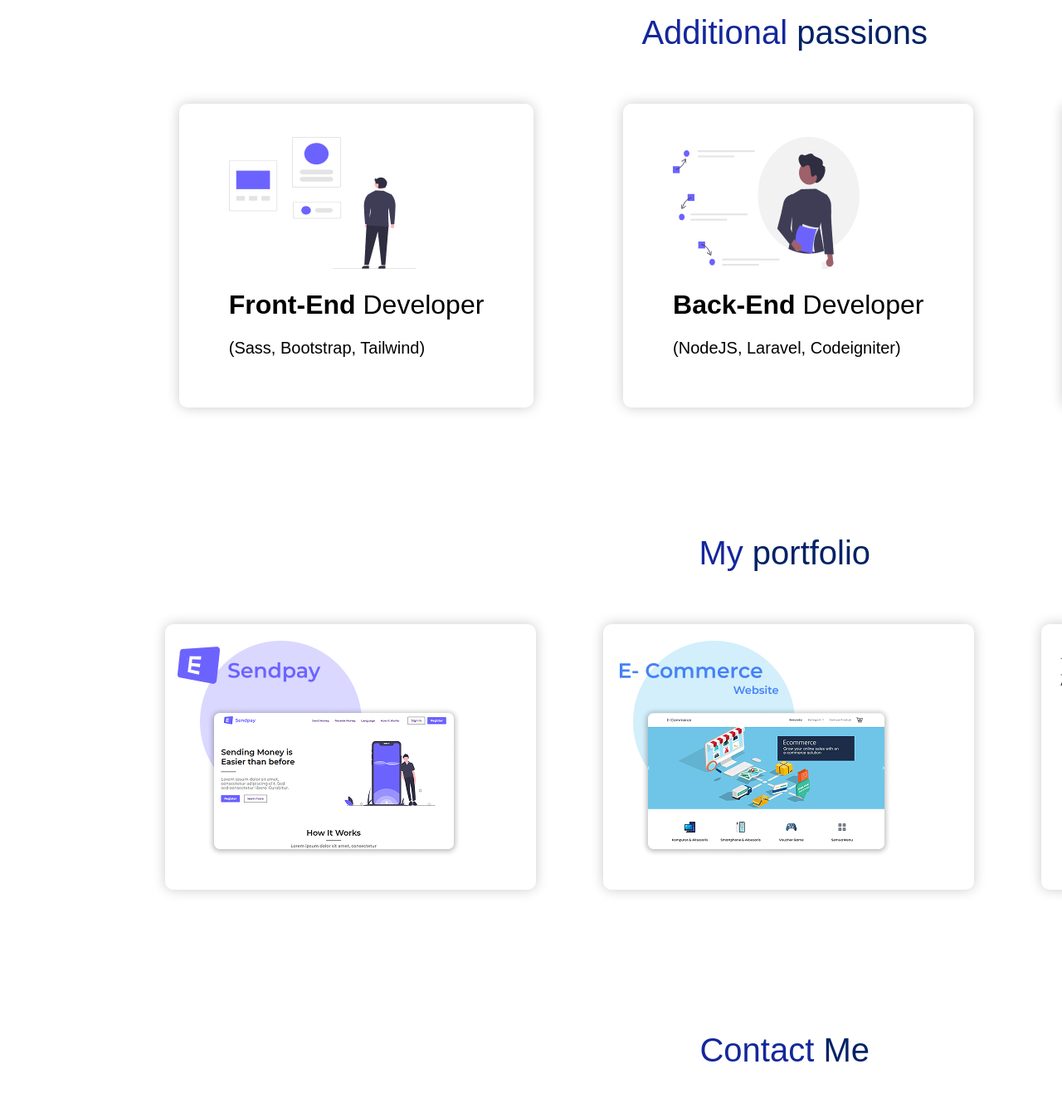
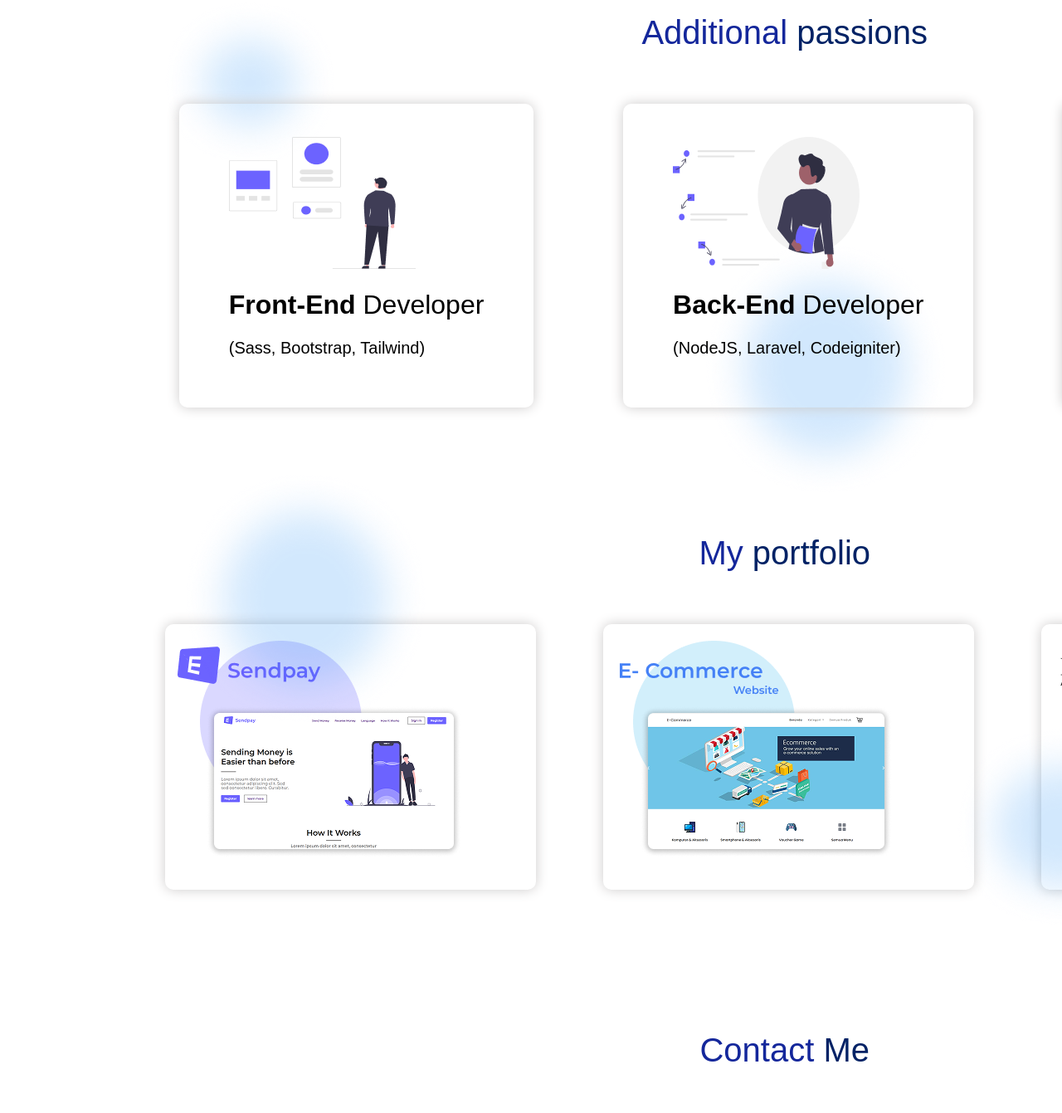
Before and after one commit to umaroo6/Lesson-13, a plain HTML site: page index.html in a window 1280 px wide. Shown: the part 840-2181 px from the top of the page at 83% size. Drawn offline with Linux system fonts and the light colour scheme.

Commit message:
New version with some problems

```diff
--- a/index.html
+++ b/index.html
@@ -65,7 +65,8 @@
     <br>
     <br>
     <br>
- <div>
+ <div style="  position: relative;
+   z-index: -1;">
      <h2 style="color: #14279B;font-size: 40px;font-weight: 100;text-align: center;">My <span style="color: #002265;font-weight: 400;">portfolio</span> </h2>
     <div class="d5">
 
@@ -97,7 +98,7 @@
 <br>
 <br>
 <br>
-<div>
+<div >
      <h2 style="color: #14279B;font-size: 40px;font-weight: 100;text-align: center;padding-bottom: 50px;">Contact <span style="color: #002265;font-weight: 400;">Me</span> </h2>
 <div class="d7">
     <div>
@@ -132,5 +133,9 @@
     <img style="width: 100%;" src="./Vector (2).png" >
    </div>
 </div>
+<div >
+    <img style="position: absolute;z-index: 0;top: 180px;left: 190px;" src="./Background.png">
+</div>
+
 </body>
 </html>
--- a/style.css
+++ b/style.css
@@ -1,6 +1,7 @@
 body{
     font-family: 'Poppins', sans-serif;
     width: 1875.516px;
+
 }
 .b1{
     border: none;
@@ -11,6 +12,7 @@ body{
     color: white;
 }
 .d1{
+
     display: flex;
     gap: 50px;
 }
@@ -27,6 +29,8 @@ body{
 
 }
 .d2{
+     position: relative;
+   z-index: 1;
     display: flex;
     padding: 20px 200px;
     justify-content: space-between;
@@ -36,14 +40,18 @@ body{
   color: #002265;font-size: 70px;
 }
 .d3{
+
     display: flex;
     padding: 30px 100px;
     justify-content: space-evenly;
 }
 .d4{
+     position: relative;
+   z-index: 1;
   padding: 40px 60px;
     box-shadow: 0 0 15px  rgb(205, 203, 203);
     border-radius: 10px;
+
 }
 .hh1{
     padding: 15x 0px;
@@ -52,6 +60,7 @@ body{
     font-size: 20px;
 }
 .d5{
+
    display: flex;
     padding: 30px 100px;
     justify-content: space-evenly;
@@ -59,6 +68,7 @@ body{
 
 }
 .d6{
+
     box-shadow: 0 0 15px  rgb(205, 203, 203);
     width: 447px;
     height: 320px;
@@ -66,6 +76,7 @@ body{
 
 }
 .d7{
+
 display: flex;
 padding: 20px 200px;
 justify-content: space-evenly;
```
Also changed, not shown: Background.png (added).
